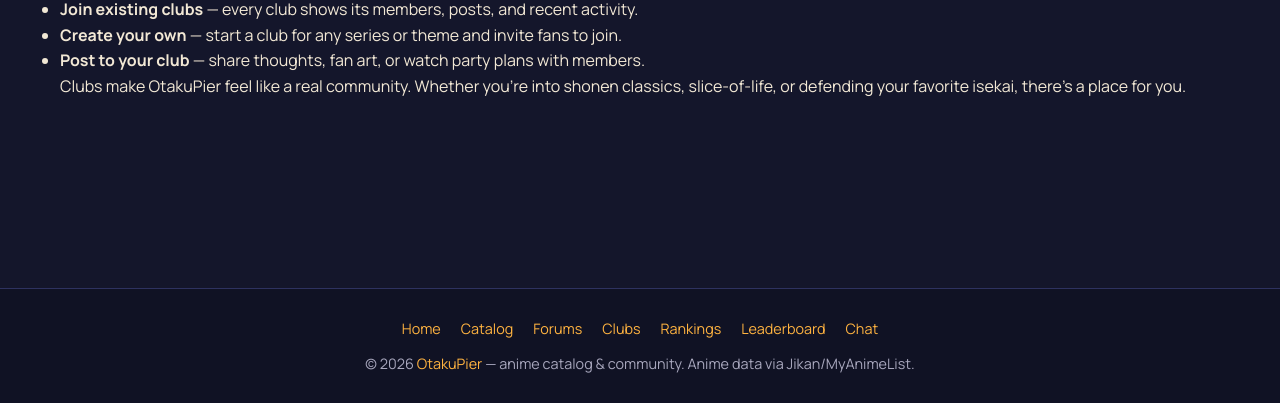
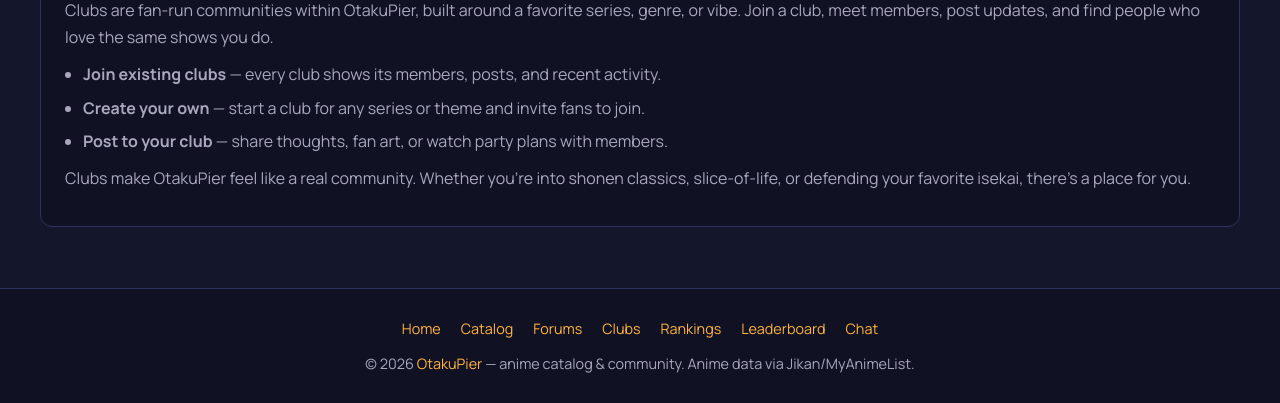
Before and after one commit to SoukoX/otakupier, a plain HTML site: page pages/clubs.html in a window 1280 px wide. Shown: the part 397-800 px from the top of the page. Drawn offline with nearby package versions, Linux system fonts and the light colour scheme; no server answers.

Commit message:
Profile: click avatar to change it (picker opens, no edit button); add crawlable SEO content sections to catalog/rankings/leaderboard/forums/clubs

```diff
--- a/css/style.css
+++ b/css/style.css
@@ -3372,6 +3372,15 @@ footer .footer-links {
   object-fit: cover;
 }
 
+.avatar-lg.avatar-clickable {
+  cursor: pointer;
+  transition: box-shadow 0.15s ease, transform 0.15s ease;
+}
+.avatar-lg.avatar-clickable:hover {
+  transform: scale(1.04);
+  box-shadow: 0 0 0 4px var(--bg-card), 0 0 0 5px rgba(230, 70, 92, 0.9), 0 0 24px rgba(230, 70, 92, 0.5);
+}
+
 /* ---------- Edit profile (name, bio, preset avatars) ---------- */
 .edit-profile-card {
   padding: 18px;
@@ -3794,3 +3803,32 @@ footer .footer-links {
   flex-wrap: wrap;
   align-items: center;
 }
+
+
+/* SEO / crawlable content blocks */
+.seo-content {
+  margin-top: 40px;
+  padding: 24px;
+  border: 1px solid var(--border);
+  border-radius: 12px;
+  background: var(--bg-alt, rgba(255, 255, 255, 0.03));
+}
+.seo-content h2 {
+  margin-bottom: 10px;
+}
+.seo-content p {
+  color: var(--text-dim);
+  line-height: 1.7;
+  margin-bottom: 10px;
+}
+.seo-content ul {
+  margin: 8px 0 10px 18px;
+  color: var(--text-dim);
+  line-height: 1.7;
+}
+.seo-content li {
+  margin-bottom: 6px;
+}
+.seo-content a {
+  color: var(--accent-3);
+}
```
